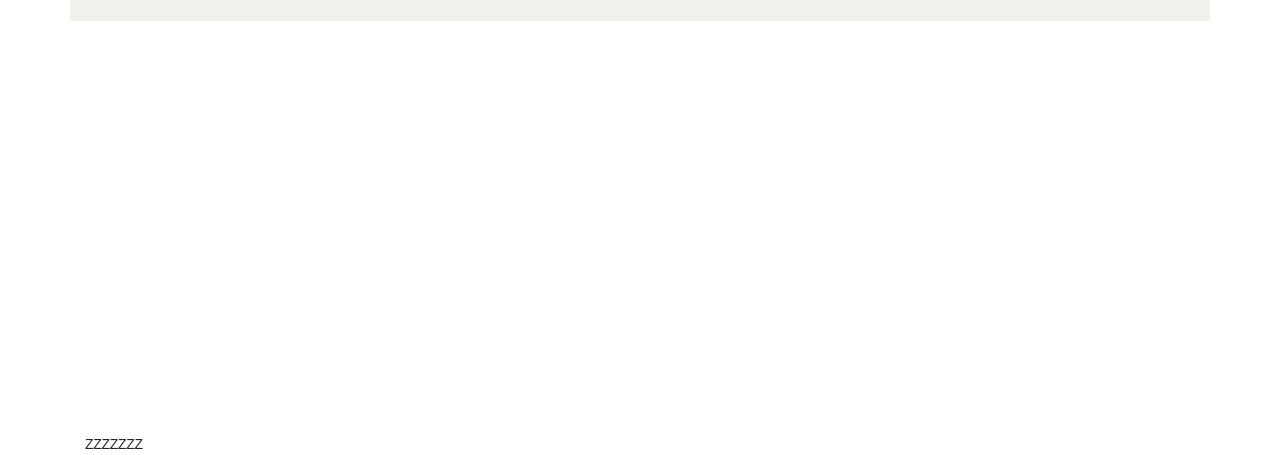
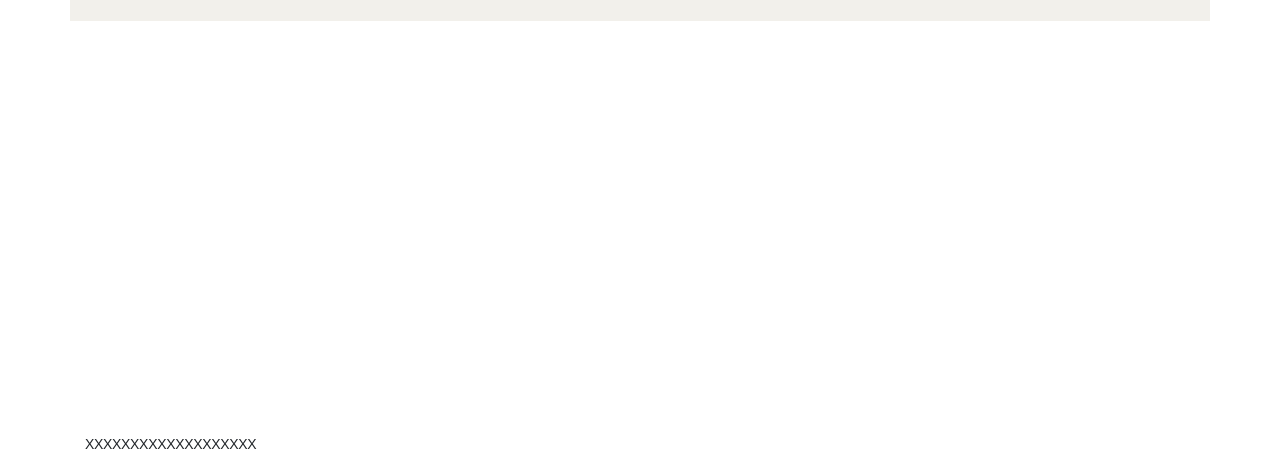
Before and after one commit to eduruiz333/hotsite-nextel, a plain HTML site: page index.html in a window 1280 px wide. Shown: the part 345-800 px from the top of the page. Drawn offline with Linux system fonts and the light colour scheme.

Commit message:
teste de push

```diff
--- a/index.html
+++ b/index.html
@@ -46,7 +46,7 @@
         <div class="container fixed-bottom">
             <div class="row">
                 <div class="col-12">
-                    ZZZZZZZ
+                    XXXXXXXXXXXXXXXXXXX
                 </div>
             </div>
         </div>
```
